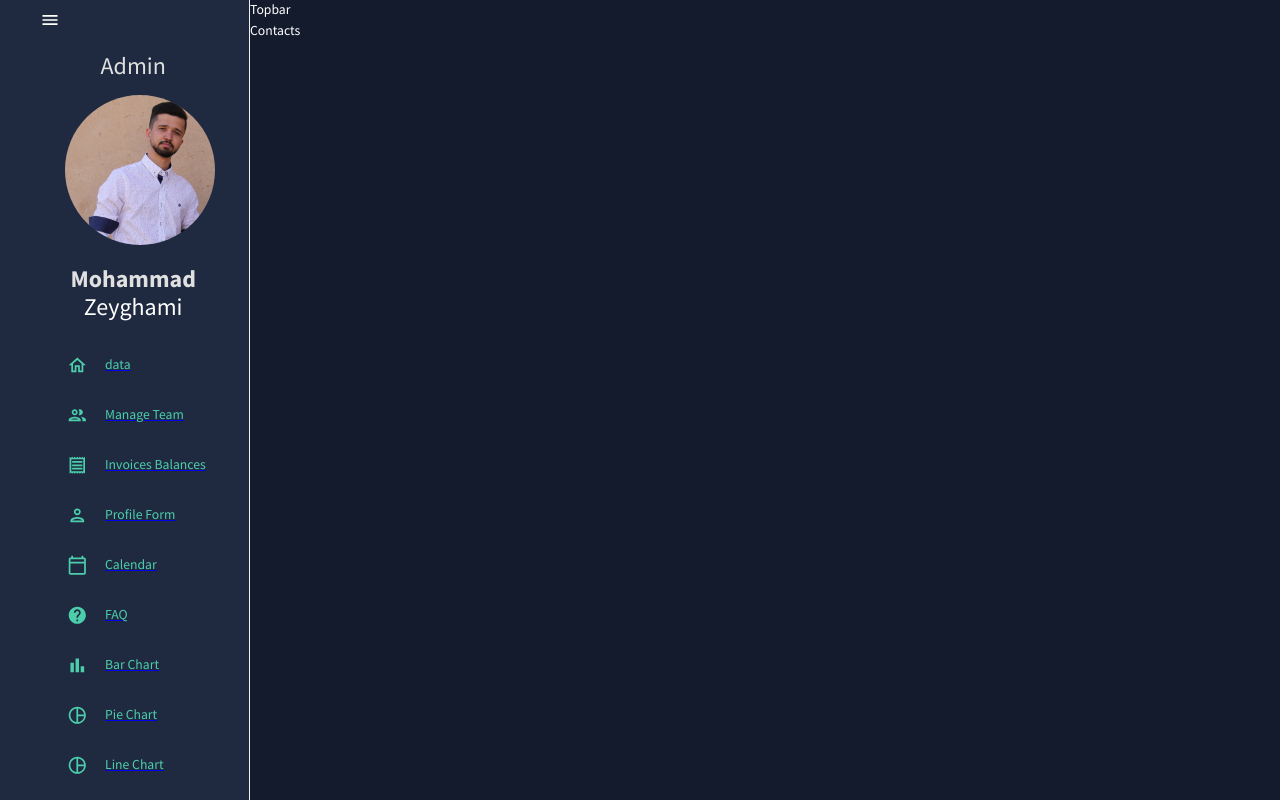
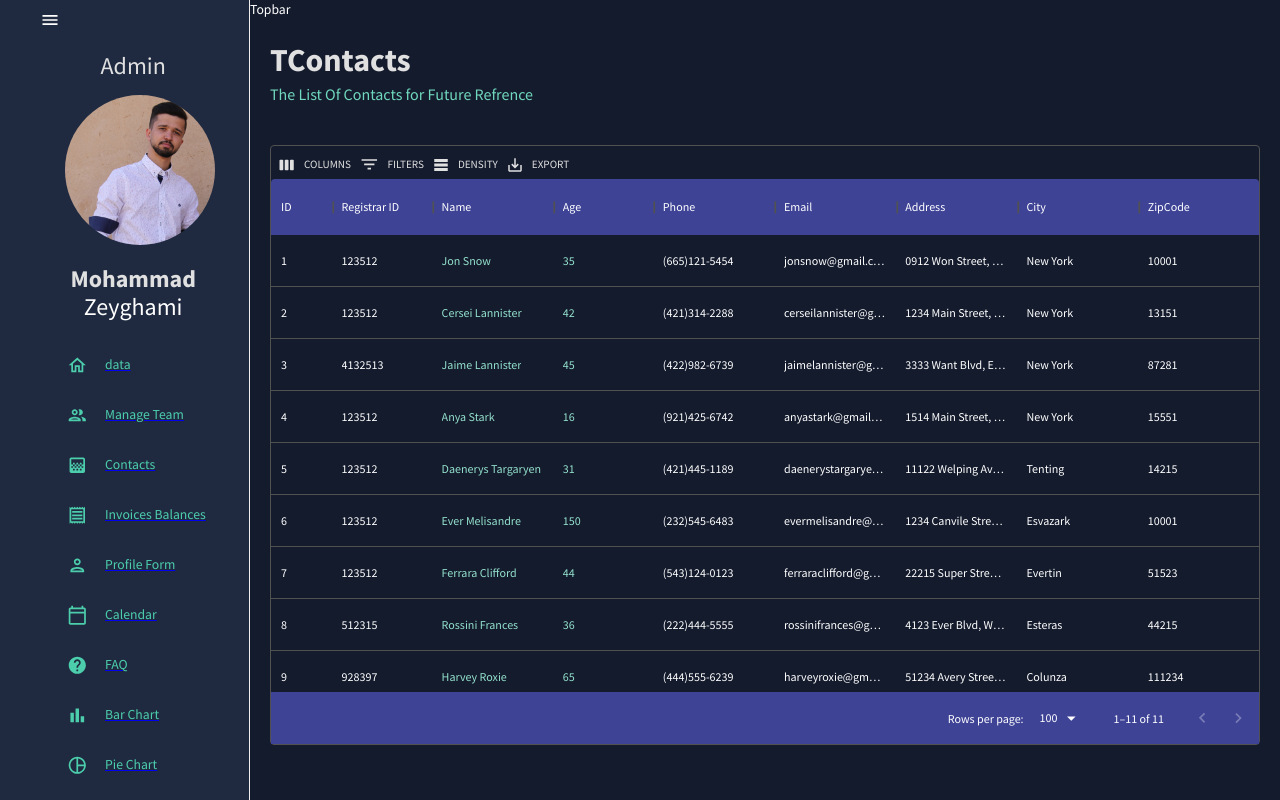
Before and after one commit to mohammadzeyghami/admin-dashboard, a React (Create React App) app: page /contacts in a window 1280 px wide. Built offline with nearby package versions, Linux system fonts and the light colour scheme.

Commit message:
contacts

```diff
--- a/src/data/mockData.js
+++ b/src/data/mockData.js
@@ -8,11 +8,13 @@ import HelpOutlinedIcon from "@mui/icons-material/HelpOutlined";
 import BarChartOutlinedIcon from "@mui/icons-material/BarChartOutlined";
 import PieChartOutlinedIcon from "@mui/icons-material/PieChartOutlined";
 import TimelineOutlinedIcon from "@mui/icons-material/TimelineOutlined";
+import GradientOutlinedIcon from "@mui/icons-material/GradientOutlined";
 import MapOutlinedIcon from "@mui/icons-material/MapOutlined";
 
 export const sideBarData = [
   { title: "data", to: "/", icon: <HomeOutlinedIcon /> },
   { title: "Manage Team", to: "/team", icon: <PeopleOutlinedIcon /> },
+  { title: "Contacts ", to: "/contacts", icon: <GradientOutlinedIcon /> },
   {
     title: "Invoices Balances",
     to: "/invoices",
--- a/src/scence/dashboard/Contacts.jsx
+++ b/src/scence/dashboard/Contacts.jsx
@@ -1,7 +1,88 @@
 import React from "react";
-
+import { Box } from "@mui/material";
+import { DataGrid, Grid, GridToolbar } from "@mui/x-data-grid";
+import { tokens } from "../../Theme";
+import { mockDataContacts } from "../../data/mockData";
+import { useTheme } from "@mui/material";
+import Header from "../../components/Header";
+import AdminPanelSettings from "@mui/icons-material/AdminPanelSettings";
 const Contacts = () => {
-  return <div>Contacts</div>;
+  const theme = useTheme();
+  const colors = tokens(theme.palette.mode);
+  const columns = [
+    { field: "id", headerName: "ID", flex: 0.5 },
+    { field: "registrarId", headerName: "Registrar ID" },
+    {
+      field: "name",
+      headerName: "Name",
+      flex: 1,
+      cellClassName: "name-column--cell",
+    },
+    {
+      field: "age",
+      headerName: "Age",
+      type: "number",
+      headerAlign: "left",
+      align: "left",
+      cellClassName: "name-column--cell",
+    },
+    {
+      field: "phone",
+      headerName: "Phone",
+      flex: 1,
+    },
+    {
+      field: "email",
+      headerName: "Email",
+      flex: 1,
+    },
+    { field: "address", headerName: "Address", flex: 1 },
+    { field: "city", headerName: "City", flex: 1 },
+    { field: "zipCode", headerName: "ZipCode", flex: 1 },
+  ];
+  return (
+    <Box m="20px">
+      <Header
+        title="TContacts"
+        subtitle="The List Of Contacts for Future Refrence"
+      />
+      <Box
+        height="75vh"
+        margin="40px 0 0 0"
+        sx={{
+          "& .MuiDatagrid-root": {
+            border: "none",
+          },
+          "& .MuiDataGrid": {
+            borderBottom: "none",
+          },
+          "& .name-column--cell": {
+            color: colors.greenAccent[300],
+          },
+          "& .MuiDataGrid-columnHeaders": {
+            backgroundColor: colors.blueAccent[700],
+            borderBottom: "none",
+          },
+          "& .MuiDatagrid-virtualScroller": {
+            backgroundColor: colors.primary[400],
+          },
+          "& .MuiDataGrid-footerContainer": {
+            borderTop: "none",
+            background: colors.blueAccent[700],
+          },
+          "& .MuiDataGrid-toolbarContainer .MuiButton-text": {
+            color: `${colors.grey[100]} !important`,
+          },
+        }}
+      >
+        <DataGrid
+          rows={mockDataContacts}
+          columns={columns}
+          components={{ Toolbar: GridToolbar }}
+        />
+      </Box>
+    </Box>
+  );
 };
 
 export default Contacts;
```
